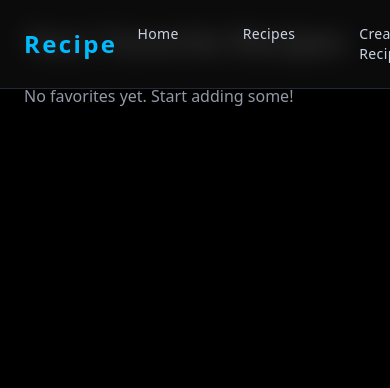
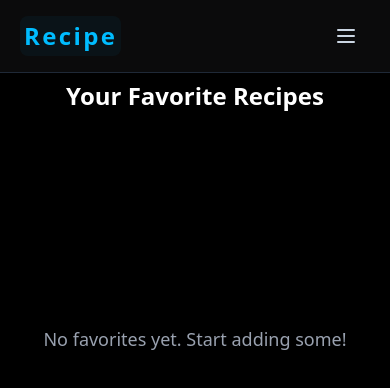
Before and after one commit to RachitGandhi-Mern/Recipe-Project, a React (Vite) app: page /Favourites in a window 390 px wide. Shown: the top 388 px of the page. Built offline with nearby package versions, Linux system fonts and the light colour scheme.

Commit message:
Changes in Responsiveness

```diff
--- a/package.json
+++ b/package.json
@@ -11,6 +11,7 @@
   },
   "dependencies": {
     "@tailwindcss/vite": "^4.1.8",
+    "framer-motion": "^12.15.0",
     "lucide-react": "^0.511.0",
     "nanoid": "^5.1.5",
     "react": "^19.1.0",
--- a/src/Components/Fav.jsx
+++ b/src/Components/Fav.jsx
@@ -5,17 +5,22 @@ import SingleCard from './SingleCard';
 const Favorites = () => {
   const { favorites } = useContext(recipescontext);
   console.log(favorites)
+
   return (
-
-    <div className="min-h-screen p-6 bg-black text-white">
-      <h1 className="text-3xl font-bold mb-6">Your Favorite Recipes</h1>
-
+    <div className="min-h-screen w-full p-4 sm:p-6 lg:p-8 bg-black text-white pt-20 sm:pt-25">
+      <h1 className="text-2xl sm:text-3xl lg:text-4xl font-bold mb-4 sm:mb-6 text-center sm:text-left">
+        Your Favorite Recipes
+      </h1>
       {(favorites && favorites.length === 0) ? (
-        <p className="text-gray-400">No favorites yet. Start adding some!</p>
+        <div className="flex flex-col items-center justify-center min-h-[50vh]">
+          <p className="text-gray-400 text-center text-lg sm:text-xl">
+            No favorites yet. Start adding some!
+          </p>
+        </div>
       ) : (
-        <div className="grid grid-cols-1 md:grid-cols-2 lg:grid-cols-3 gap-6">
+        <div className="grid grid-cols-1 sm:grid-cols-2 lg:grid-cols-3 xl:grid-cols-4 2xl:grid-cols-5 gap-4 sm:gap-6">
           {favorites && favorites.map((recipe) => (
-            <SingleCard recipe={recipe} />
+            <SingleCard key={recipe.id} recipe={recipe} />
           ))}
         </div>
       )}
--- a/src/Components/Nav.jsx
+++ b/src/Components/Nav.jsx
@@ -1,42 +1,211 @@
 import { NavLink } from "react-router-dom";
+import { useState, useEffect } from "react";
 
 const Nav = () => {
+  const [isOpen, setIsOpen] = useState(false);
+  const [scrolled, setScrolled] = useState(false);
+
   const baseLink =
-    "relative px-5 py-2 text-sm font-medium tracking-wide rounded-lg transition-all duration-300 ease-in-out";
-  const hover = "hover:text-sky-400 hover:bg-sky-400/10";
-  const active = "text-sky-400 bg-sky-500/10 shadow-inner";
+    "relative px-5 py-2 text-sm font-medium tracking-wide rounded-lg transition-all duration-300 ease-in-out transform";
+  const hover = "hover:text-sky-400 hover:bg-sky-400/10 hover:-translate-y-0.5 hover:shadow-lg";
+  const active = "text-sky-400 bg-sky-500/10 shadow-inner scale-105";
+
+  const toggleMenu = () => setIsOpen(!isOpen);
+
+  // Handle scroll effects
+  useEffect(() => {
+    const handleScroll = () => {
+      setScrolled(window.scrollY > 20);
+    };
+    window.addEventListener('scroll', handleScroll);
+    return () => window.removeEventListener('scroll', handleScroll);
+  }, []);
 
   return (
-    <header className="fixed top-0 left-0 w-full z-50 bg-[#0e0e10]/80 backdrop-blur-md border-b border-[#1f2937] shadow-lg">
-      <nav className="max-w-7xl mx-auto flex items-center justify-between px-6 py-4">
-        {/* Logo / Brand */}
-        <div className="text-2xl font-bold text-sky-400 tracking-widest">
-          Recipe
+    <header className={`fixed top-0 left-0 w-full z-50 transition-all duration-500 ease-out ${
+      scrolled
+        ? 'bg-[#0e0e10]/95 backdrop-blur-xl border-b border-[#1f2937] shadow-2xl py-2'
+        : 'bg-[#0e0e10]/80 backdrop-blur-md border-b border-[#1f2937] shadow-lg py-0'
+    }`}>
+      <nav className={`max-w-7xl mx-auto flex items-center justify-between px-6 transition-all duration-500 ${
+        scrolled ? 'py-3' : 'py-4'
+      }`}>
+        {/* Logo / Brand with pulse animation */}
+        <div className="text-2xl font-bold text-sky-400 tracking-widest relative group cursor-pointer">
+          <span className="relative z-10 inline-block transition-all duration-300 group-hover:scale-110">
+            Recipe
+          </span>
+          <div className="absolute inset-0 bg-gradient-to-r from-sky-400/20 to-blue-500/20 rounded-lg opacity-0 group-hover:opacity-100 transition-all duration-300 scale-110 blur-sm"></div>
+          {/* Subtle pulse effect */}
+          <div className="absolute -inset-1 bg-sky-400/10 rounded-lg animate-pulse opacity-50"></div>
         </div>
 
-        {/* Navigation Links */}
-        <div className="flex gap-6">
+        {/* Desktop Navigation Links with stagger animation */}
+        <div className="hidden md:flex gap-6">
           {[
-            { to: "/", label: "Home" },
-            { to: "/Recipes", label: "Recipes" },
-            { to: "/Create", label: "Create Recipe" },
-            { to: "/About", label: "About" },
-            {to : "/Favourites" ,label:"Favourites"}
-          ].map(({ to, label }) => (
+            { to: "/", label: "Home", delay: "0ms" },
+            { to: "/Recipes", label: "Recipes", delay: "100ms" },
+            { to: "/Create", label: "Create Recipe", delay: "200ms" },
+            { to: "/About", label: "About", delay: "300ms" },
+            { to: "/Favourites", label: "Favourites", delay: "400ms" }
+          ].map(({ to, label, delay }) => (
             <NavLink
               key={to}
               to={to}
+              style={{ animationDelay: delay }}
               className={({ isActive }) =>
-                `${baseLink} ${isActive ? active : "text-slate-300"} ${hover}`
+                `${baseLink} ${isActive ? active : "text-slate-300"} ${hover} animate-fade-in-up group overflow-hidden`
               }
             >
-              <span className="inline-block transition-transform duration-200 hover:scale-105">
+              <span className="inline-block transition-all duration-300 group-hover:scale-105 relative z-10">
                 {label}
               </span>
+              {/* Sliding underline effect */}
+              <div className="absolute bottom-0 left-0 w-0 h-0.5 bg-gradient-to-r from-sky-400 to-blue-500 transition-all duration-300 group-hover:w-full"></div>
+              {/* Shimmer effect on hover */}
+              <div className="absolute inset-0 -translate-x-full bg-gradient-to-r from-transparent via-white/10 to-transparent group-hover:translate-x-full transition-transform duration-700 ease-out"></div>
             </NavLink>
           ))}
         </div>
+
+        {/* Mobile Menu Button with rotation animation */}
+        <button
+          onClick={toggleMenu}
+          className="md:hidden p-2 rounded-lg text-slate-300 hover:text-sky-400 hover:bg-sky-400/10 transition-all duration-300 ease-in-out group relative overflow-hidden"
+          aria-label="Toggle menu"
+        >
+          <svg
+            className={`w-6 h-6 transition-all duration-300 ${isOpen ? 'rotate-180 scale-110' : 'rotate-0'}`}
+            fill="none"
+            stroke="currentColor"
+            viewBox="0 0 24 24"
+          >
+            {isOpen ? (
+              <path
+                strokeLinecap="round"
+                strokeLinejoin="round"
+                strokeWidth={2}
+                d="M6 18L18 6M6 6l12 12"
+                className="animate-draw-line"
+              />
+            ) : (
+              <path
+                strokeLinecap="round"
+                strokeLinejoin="round"
+                strokeWidth={2}
+                d="M4 6h16M4 12h16M4 18h16"
+              />
+            )}
+          </svg>
+          {/* Ripple effect */}
+          <div className="absolute inset-0 rounded-lg bg-sky-400/20 scale-0 group-active:scale-100 transition-transform duration-200"></div>
+        </button>
       </nav>
+
+      {/* Mobile Navigation Menu with slide and fade */}
+      <div
+        className={`md:hidden transition-all duration-500 ease-out transform ${
+          isOpen
+            ? "max-h-96 opacity-100 translate-y-0"
+            : "max-h-0 opacity-0 -translate-y-4"
+        }`}
+      >
+        <div className="px-6 py-4 bg-[#0e0e10]/98 backdrop-blur-xl border-t border-[#1f2937]/50 relative overflow-hidden">
+          {/* Animated background gradient */}
+          <div className="absolute inset-0 bg-gradient-to-br from-sky-400/5 via-transparent to-blue-500/5 animate-gradient-shift"></div>
+
+          <div className="flex flex-col space-y-3 relative z-10">
+            {[
+              { to: "/", label: "Home", delay: "100ms" },
+              { to: "/Recipes", label: "Recipes", delay: "200ms" },
+              { to: "/Create", label: "Create Recipe", delay: "300ms" },
+              { to: "/About", label: "About", delay: "400ms" },
+              { to: "/Favourites", label: "Favourites", delay: "500ms" }
+            ].map(({ to, label, delay }) => (
+              <NavLink
+                key={to}
+                to={to}
+                onClick={() => setIsOpen(false)}
+                style={{
+                  animationDelay: isOpen ? delay : "0ms",
+                  animationFillMode: "both"
+                }}
+                className={({ isActive }) =>
+                  `${baseLink} ${isActive ? active : "text-slate-300"} ${hover} block text-center sm:text-left group relative overflow-hidden ${
+                    isOpen ? 'animate-slide-in-right' : ''
+                  }`
+                }
+              >
+                <span className="inline-block transition-all duration-300 group-hover:scale-105 relative z-10">
+                  {label}
+                </span>
+                {/* Mobile link glow effect */}
+                <div className="absolute inset-0 bg-gradient-to-r from-sky-400/10 to-blue-500/10 rounded-lg opacity-0 group-hover:opacity-100 transition-all duration-300 scale-95 group-hover:scale-100"></div>
+              </NavLink>
+            ))}
+          </div>
+        </div>
+      </div>
+
+      {/* Custom CSS animations */}
+      <style jsx>{`
+        @keyframes fade-in-up {
+          from {
+            opacity: 0;
+            transform: translateY(10px);
+          }
+          to {
+            opacity: 1;
+            transform: translateY(0);
+          }
+        }
+
+        @keyframes slide-in-right {
+          from {
+            opacity: 0;
+            transform: translateX(-20px);
+          }
+          to {
+            opacity: 1;
+            transform: translateX(0);
+          }
+        }
+
+        @keyframes gradient-shift {
+          0%, 100% {
+            background-position: 0% 50%;
+          }
+          50% {
+            background-position: 100% 50%;
+          }
+        }
+
+        @keyframes draw-line {
+          from {
+            stroke-dasharray: 0 100;
+          }
+          to {
+            stroke-dasharray: 100 0;
+          }
+        }
+
+        .animate-fade-in-up {
+          animation: fade-in-up 0.6s ease-out forwards;
+        }
+
+        .animate-slide-in-right {
+          animation: slide-in-right 0.4s ease-out forwards;
+        }
+
+        .animate-gradient-shift {
+          background-size: 200% 200%;
+          animation: gradient-shift 8s ease infinite;
+        }
+
+        .animate-draw-line {
+          animation: draw-line 0.3s ease-out forwards;
+        }
+      `}</style>
     </header>
   );
 };
```
Also changed, not shown: 1 other file (tests, documents, lock files or other folders).
